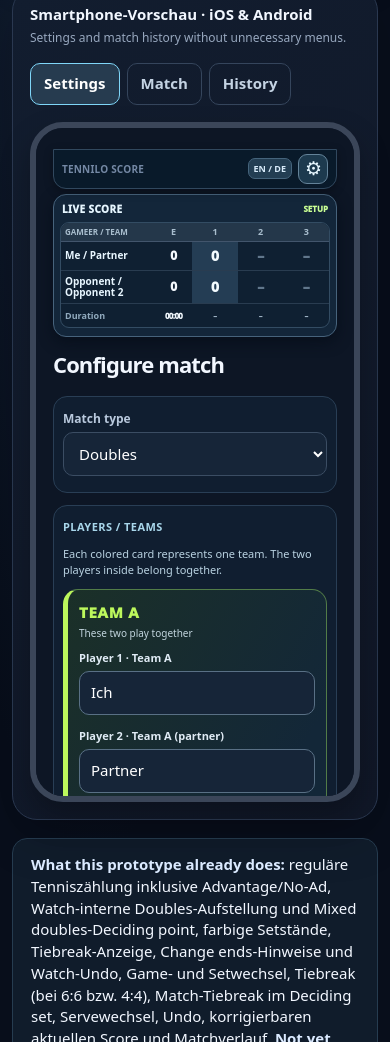
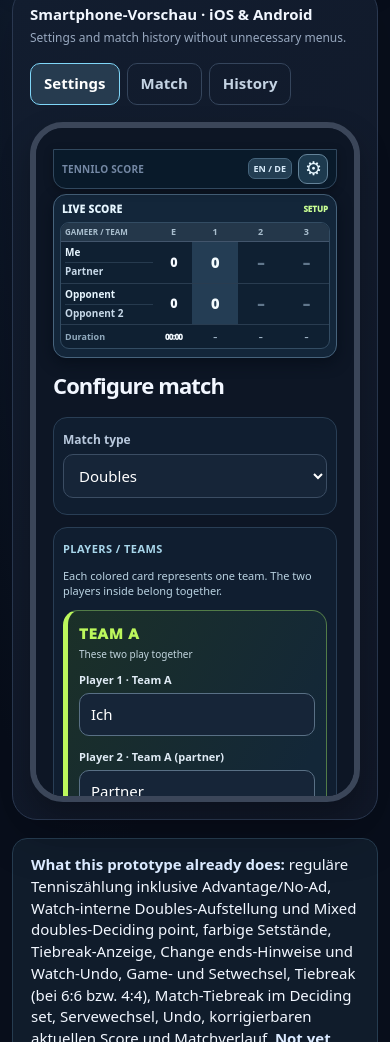
Before and after one commit to tennis-schiri/tennilo-score, a plain HTML site: page prototype/index.html in a window 390 px wide. Shown: the part 876-1918 px from the top of the page. Drawn offline with Linux system fonts and the light colour scheme.

Commit message:
fix(score): inline tiebreak scores and stacked doubles names on mobile live table

```diff
--- a/prototype/index.html
+++ b/prototype/index.html
@@ -478,14 +478,17 @@
  white-space:normal;overflow-wrap:anywhere;word-break:normal}
 .phone-live-score .phone-score-grid .phone-sets-won{font-size:12px;font-weight:950;white-space:nowrap}
 .phone-live-score .phone-score-grid .phone-set-num{padding:5px 1px;font-size:14px;font-weight:950;line-height:1.05}
+/* TB-Punkte direkt rechts oben am Satzstand, auch bei fünf Sätzen ohne Seiten-Scrollen. */
 .phone-live-score .phone-score-grid .phone-set-score,
-.phone-live-score .phone-score-grid .phone-set-score:has(sup){display:inline-flex;flex-direction:column;justify-content:center;
- align-items:center;gap:0;width:100%;min-width:0;max-width:100%;white-space:nowrap}
+.phone-live-score .phone-score-grid .phone-set-score:has(sup){display:inline-flex;flex-direction:row;align-items:baseline;justify-content:center;
+ gap:1px;width:100%;min-width:0;max-width:100%;white-space:nowrap}
 .phone-live-score .phone-score-grid .phone-set-score .set-score-main,
-.phone-live-score .phone-score-grid .phone-set-score:has(sup) .set-score-main{display:block;min-width:0;width:auto;text-align:center;line-height:1.08}
+.phone-live-score .phone-score-grid .phone-set-score:has(sup) .set-score-main{display:inline-block;flex:0 1 auto;min-width:0;width:auto;text-align:center;line-height:1.08}
 .phone-live-score .phone-score-grid .phone-set-score sup,
-.phone-live-score .phone-score-grid .phone-set-score:has(sup) sup{display:block;position:static;transform:none;width:auto;max-width:100%;
- margin:1px 0 0;font-size:8px;line-height:1;color:#7fd6f8}
+.phone-live-score .phone-score-grid .phone-set-score:has(sup) sup{display:inline-block;position:relative;top:-.42em;transform:none;flex:0 0 auto;width:auto;min-width:0;
+ max-width:100%;margin:0;font-size:8px;line-height:1;color:#7fd6f8}
+.phone-live-score .phone-score-grid .phone-team-name .phone-team-player{display:block;min-width:0;overflow-wrap:anywhere;line-height:1.18}
+.phone-live-score .phone-score-grid .phone-team-name .phone-team-player+.phone-team-player{margin-top:3px;padding-top:3px;border-top:1px solid #5c78904d;color:#c7d8e8}
 .phone-live-score .phone-score-grid thead th small{font-size:7px;line-height:1.1;margin-top:1px}
 .phone-live-score .phone-score-grid .phone-duration-row th{font-size:9px;text-align:left;padding-left:4px}
 .phone-live-score .phone-score-grid .phone-duration-row td{padding:5px 0;font-size:8px;letter-spacing:-.05em;white-space:nowrap;overflow:hidden}
@@ -1454,7 +1457,10 @@ function phoneScoreTable(){
   return '<th scope="col"><span>'+(i+1)+'</span>'+(tb?'<small>'+ (mtb?'MTB':'TB') +'</small>':'')+'</th>';
  }).join('');
  const rows=[0,1].map(team=>{
-  const name=config.mode==='double'?config.names[team]+' / '+config.partners[team]:config.names[team];
+  const name=teamDisplayName(team);
+  const nameHtml=config.mode==='double'
+   ?'<span class="phone-team-player">'+esc(config.names[team])+'</span><span class="phone-team-player">'+esc(config.partners[team])+'</span>'
+   :'<span class="phone-team-player">'+esc(config.names[team])+'</span>';
   const cells=Array.from({length:columns},(_,i)=>{
    const complete=state.completed[i],isCurrent=i===state.completed.length&&hasActiveSet();
    const value=complete?complete[team]:isCurrent?(state.mtb?state.points[team]:state.games[team]):'–';
@@ -1464,7 +1470,7 @@ function phoneScoreTable(){
    const style=complete?(winner?' phone-set-won':' phone-set-lost'):isCurrent?' phone-set-current':' phone-set-empty';
    return '<td class="phone-set-num'+style+'"><span class="phone-set-score"><span class="set-score-main">'+esc(value)+'</span>'+loserTB+'</span></td>';
   }).join('');
-  return '<tr><th scope="row" class="phone-team-name" title="'+esc(name)+'">'+esc(name)+'</th>'+
+  return '<tr><th scope="row" class="phone-team-name" title="'+esc(name)+'">'+nameHtml+'</th>'+
    '<td class="phone-sets-won">'+(state.finished?'–':esc(displayPoints()[team]))+'</td>'+cells+'</tr>';
  }).join('');
  const times=Array.from({length:columns},(_,i)=>{
```
